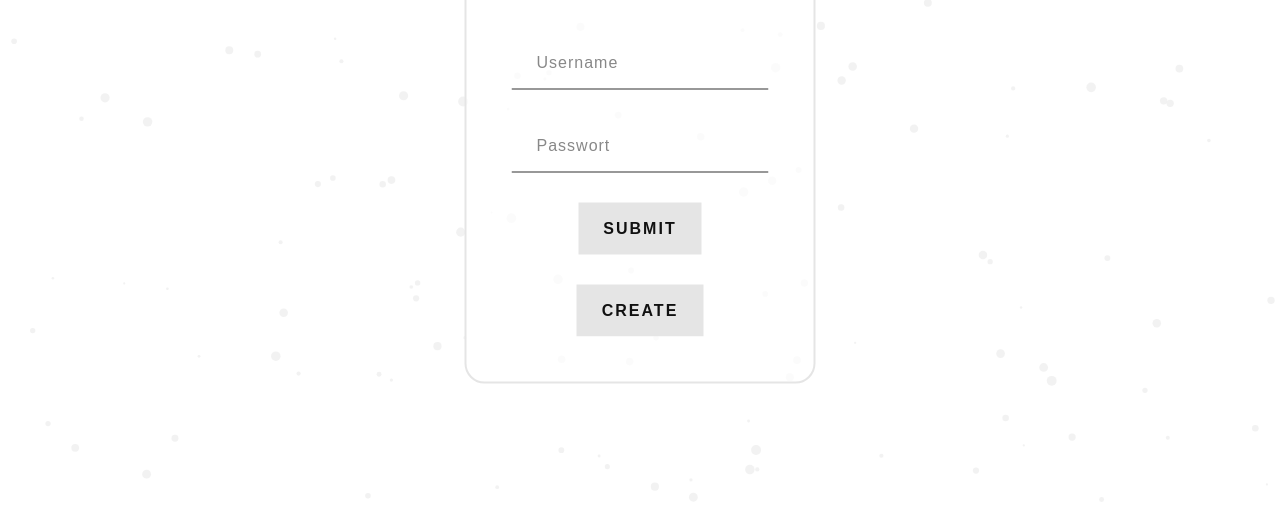
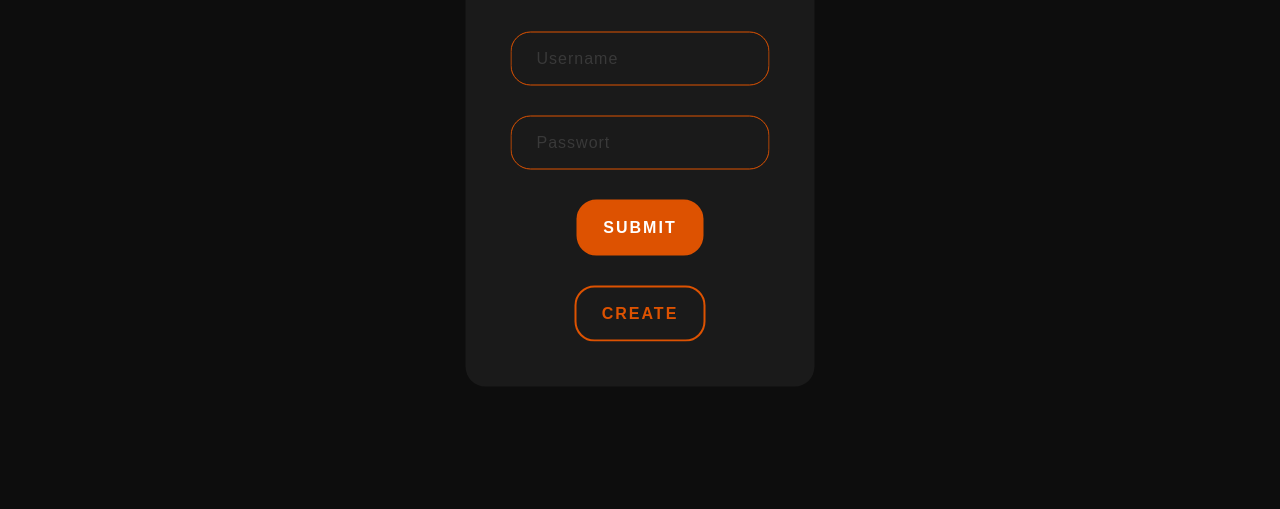
Before and after one commit to AMuetze-Dev/battlequest, a React app in the folder frontend/: page / in a window 1280 px wide. Shown: the part 291-800 px from the top of the page. Built offline with nearby package versions, Linux system fonts and the light colour scheme.

Commit message:
frontend theme update (#9)

```diff
--- a/frontend/src/assets/global.css
+++ b/frontend/src/assets/global.css
@@ -21,31 +21,33 @@
   font-size: 16px;
   line-height: 28px;
   font-weight: 400;
-    color: var(--secondary-light-color);
+  color: var(--subtext-color);
   overflow-x: hidden;
 }
 
-  #tsparticles {
-    position: fixed;
-    height: 100%;
-    width: 100%;
-    left: 0;
-    top: 0;
-    z-index: -1;
+body {
+  background-color: var(--primary-color);
 }
 
-  h1, h2, h3 {
+h1,
+h2,
+h3 {
   font-family: "Montserrat-Bold", sans-serif;
   margin: 10px 0 15px 0;
 }
 
-  h4, h5 {
+h4,
+h5 {
   font-family: "Montserrat-Light", sans-serif;
   margin: 10px 0;
 }
 
-  h1, h2, h3, h4, h5 {
-    color: var(--contrast-color);
+h1,
+h2,
+h3,
+h4,
+h5 {
+  color: var(--text-color);
   text-align: center;
   font-weight: 500;
   letter-spacing: 2px;
@@ -78,10 +80,12 @@
   line-height: 28px;
 }
 
-  button, input {
+button,
+input {
   padding: 12px 25px;
   border: none;
-    border-radius: 0;
+  border-radius: 20px;
+  border: 2px solid var(--tertiary-color);
 }
 
 button {
@@ -90,21 +94,21 @@
   letter-spacing: 2px;
   cursor: pointer;
 
-    background-color: var(--secondary-light-color);
-    color: var(--primary-dark-color);
+  background-color: var(--tertiary-color);
+  color: white;
 }
 
-  button.dark {
-    background-color: var(--secondary-dark-color);
-    color: var(--primary-light-color);
+button.outlined {
+  background-color: transparent;
+  color: var(--tertiary-color);
 }
 
 input {
   letter-spacing: 1px;
   cursor: text;
   background-color: transparent;
-    border: none;
-    border-bottom: 1px solid var(--secondary-light-color);
+  color: var(--text-color);
+  border: 1px solid var(--tertiary-color);
   outline: none;
 }
 
@@ -113,15 +117,11 @@
 }
 
 input::placeholder {
-    color: rgba(var(--primary-light), 0.5);
-  }
-
-  input:hover {
-    border-bottom-color: rgba(var(--contrast), 0.5);
+  color: rgba(var(--subtext), 0.5);
 }
 
 input:hover::placeholder {
-    color: rgba(var(--contrast), 0.5)
+  color: var(--subtext-color);
 }
 
 .disabled {
@@ -131,7 +131,7 @@
 
 ::-webkit-scrollbar-thumb {
   border-radius: 2px;
-    background-color: rgba(var(--contrast), 0.75);
+  background-color: rgba(var(--tertiary), 0.75);
 }
 
 ::-webkit-scrollbar-track {
--- a/frontend/src/components/ui/ParticlesContainer.js
+++ /dev/null
@@ -1,9 +0,0 @@
-import { useCallback } from "react";
-import { loadFull } from "tsparticles";
-import Particles from "react-tsparticles";
-import particlesOptions from "../../utils/theme";
-
-export default function ParticlesContainer() {
-    const particlesInit = useCallback(main => { loadFull(main); }, []);
-    return (<Particles id="tsparticles" options={particlesOptions} init={particlesInit} />)
-}
--- a/frontend/src/features/authentication/components/LoginForm.js
+++ b/frontend/src/features/authentication/components/LoginForm.js
@@ -38,8 +38,8 @@ export default function LoginForm() {
         <form className={style["login-form"]} onSubmit={handleSubmit}>
             <input type="text" placeholder="Username" autoComplete="username" onChange={e => setUsername(e.target.value)} />
             <input type="password" placeholder="Passwort" autoComplete="current-password" onChange={e => setPassword(e.target.value)} />
-            <button type="submit" className="dark">Submit</button>
-            <button type="button" onClick={onClickCreate} className="dark">Create</button>
+            <button type="submit">Submit</button>
+            <button type="button" onClick={onClickCreate} className="outlined">Create</button>
         </form>
     )
 }
--- a/frontend/src/features/chat/components/Chat.module.css
+++ b/frontend/src/features/chat/components/Chat.module.css
@@ -2,15 +2,15 @@
     margin: 0 auto;
     max-width: 800px;
 
-    background-color: rgba(var(--primary-dark), 0.7);
-    border: 2px solid rgba(var(--secondary-dark), 0.5);
+    background-color: rgba(var(--primary), 0.7);
+    border: 2px solid rgba(var(--secondary), 0.5);
     border-bottom: none;
 }
 
 .toolbar {
     width: 100%;
     padding: 5px 20px;
-    background-color: rgba(var(--secondary-light), 0.5);
+    background-color: rgba(var(--secondary), 0.5);
 }
 
 .chat {
--- a/frontend/src/index.js
+++ b/frontend/src/index.js
@@ -3,6 +3,7 @@ import ReactDOM from 'react-dom/client';
 
 import App from "./pages/App/App"
 
+import "./utils/theme";
 import "./assets/global.css";
 
 ReactDOM.createRoot(document.getElementById("root")).render(<App />);
--- a/frontend/src/pages/App/App.js
+++ b/frontend/src/pages/App/App.js
@@ -3,7 +3,6 @@ import { BrowserRouter, Route, Routes } from "react-router-dom";
 import { useToken } from "../../hooks/useLocalStorage";
 import "react-toastify/dist/ReactToastify.css";
 
-import ParticlesContainer from "../../components/ui/ParticlesContainer";
 import Login from "../Login/Login";
 import { Chat } from "../../features/chat/index";
 import LobbySelector from "../LobbySelector/LobbySelector";
@@ -15,7 +14,6 @@ export default function App() {
 
     return (
         <React.Fragment>
-            <ParticlesContainer />
             <BrowserRouter>
                 {!token ?
                     <Login setToken={setToken} />
--- a/frontend/src/pages/Login/Login.module.css
+++ b/frontend/src/pages/Login/Login.module.css
@@ -5,8 +5,7 @@
     transform: translate(-50%, -50%);
 
     padding: 45px;
-    background-color: rgba(var(--primary-dark), 0.7);
-    border: 2px solid var(--secondary-dark-color);
+    background-color: var(--secondary-color);
     border-radius: 20px;
 
     display: flex;
--- a/frontend/src/utils/theme.js
+++ b/frontend/src/utils/theme.js
@@ -1,89 +1,26 @@
-const primaryDark = "17,17,17";
-const secondaryDark = "51,51,51";
-const contrast = "252, 163, 17";
-const secondaryLight = "229, 229, 229";
-const primaryLight = "255,255,255";
+const primaryLight = "240,240,240";
+const secondaryLight = "255,255,255";
+const tertiaryLight = "0,178,103";
+const textLight = "64,78,100";
+const subtextLight = "128,143,159";
 
-const defaultDark = window.matchMedia("(prefers-color-scheme: dark)").matches;
+const primaryDark = "13,13,13";
+const secondaryDark = "26,26,26";
+const tertiaryDark = "221,82,1";
+const textDark = "255,255,255";
+const subtextDark = "87,87,87";
+
+const defaultDark = !window.matchMedia("(prefers-color-scheme: dark)").matches;
 
 const root = document.documentElement;
-root.style.setProperty("--primary-dark", defaultDark ? primaryDark : primaryLight);
-root.style.setProperty("--secondary-dark", defaultDark ? secondaryDark : secondaryLight);
-root.style.setProperty("--contrast", defaultDark ? contrast : primaryDark);
-root.style.setProperty("--secondary-light", defaultDark ? secondaryLight : secondaryDark);
-root.style.setProperty("--primary-light", defaultDark ? primaryLight : primaryDark);
+root.style.setProperty("--primary", defaultDark ? primaryDark : primaryLight);
+root.style.setProperty("--secondary", defaultDark ? secondaryDark : secondaryLight);
+root.style.setProperty("--tertiary", defaultDark ? tertiaryDark : tertiaryLight);
+root.style.setProperty("--text", defaultDark ? textDark : textLight);
+root.style.setProperty("--subtext", defaultDark ? subtextDark : subtextLight);
 
-root.style.setProperty("--primary-dark-color", "rgb(var(--primary-dark))");
-root.style.setProperty("--secondary-dark-color", "rgb(var(--secondary-dark))");
-root.style.setProperty("--contrast-color", "rgb(var(--contrast))");
-root.style.setProperty("--secondary-light-color", "rgb(var(--secondary-light))");
-root.style.setProperty("--primary-light-color", "rgb(var(--primary-light))");
-
-const particlesOptions = {
-    "background": {
-        "color": `rgb(${defaultDark ? primaryDark : primaryLight})`
-    },
-    "interactivity": {
-        "events": {
-            "onClick": {
-                "enable": true,
-                "mode": "push"
-            },
-            "resize": true
-        },
-        "modes": {
-            "push": {
-                "quantity": 1,
-                "maxQuantity": 300
-            },
-            "repulse": {
-                "distance": 200,
-                "duration": 0.4
-            }
-        }
-    },
-    "particles": {
-        "color": {
-            "value": `rgb(${defaultDark ? secondaryDark : secondaryLight})`
-        },
-        "links": {
-            "color": `rgb(${defaultDark ? secondaryDark : secondaryLight})`,
-            "distance": 150,
-            "enable": true,
-            "opacity": 0.5,
-            "width": 1
-        },
-        "collisions": {
-            "enable": true
-        },
-        "move": {
-            "direction": "none",
-            "enable": true,
-            "outModes": {
-                "default": "bounce"
-            },
-            "random": true,
-            "speed": 0.5,
-            "straight": false
-        },
-        "number": {
-            "density": {
-                "enable": true
-            },
-            "value": 350,
-            "max": 400
-        },
-        "opacity": {
-            "value": 0.5
-        },
-        "shape": {
-            "type": "circle"
-        },
-        "size": {
-            "random": true,
-            "value": 5
-        }
-    }
-}
-
-export default particlesOptions;
+root.style.setProperty("--primary-color", "rgb(var(--primary))");
+root.style.setProperty("--secondary-color", "rgb(var(--secondary))");
+root.style.setProperty("--tertiary-color", "rgb(var(--tertiary))");
+root.style.setProperty("--text-color", "rgb(var(--text))");
+root.style.setProperty("--subtext-color", "rgb(var(--subtext))");
```
Also changed, not shown: 3 other files. Lines whose indentation alone changed are shown as unchanged.
